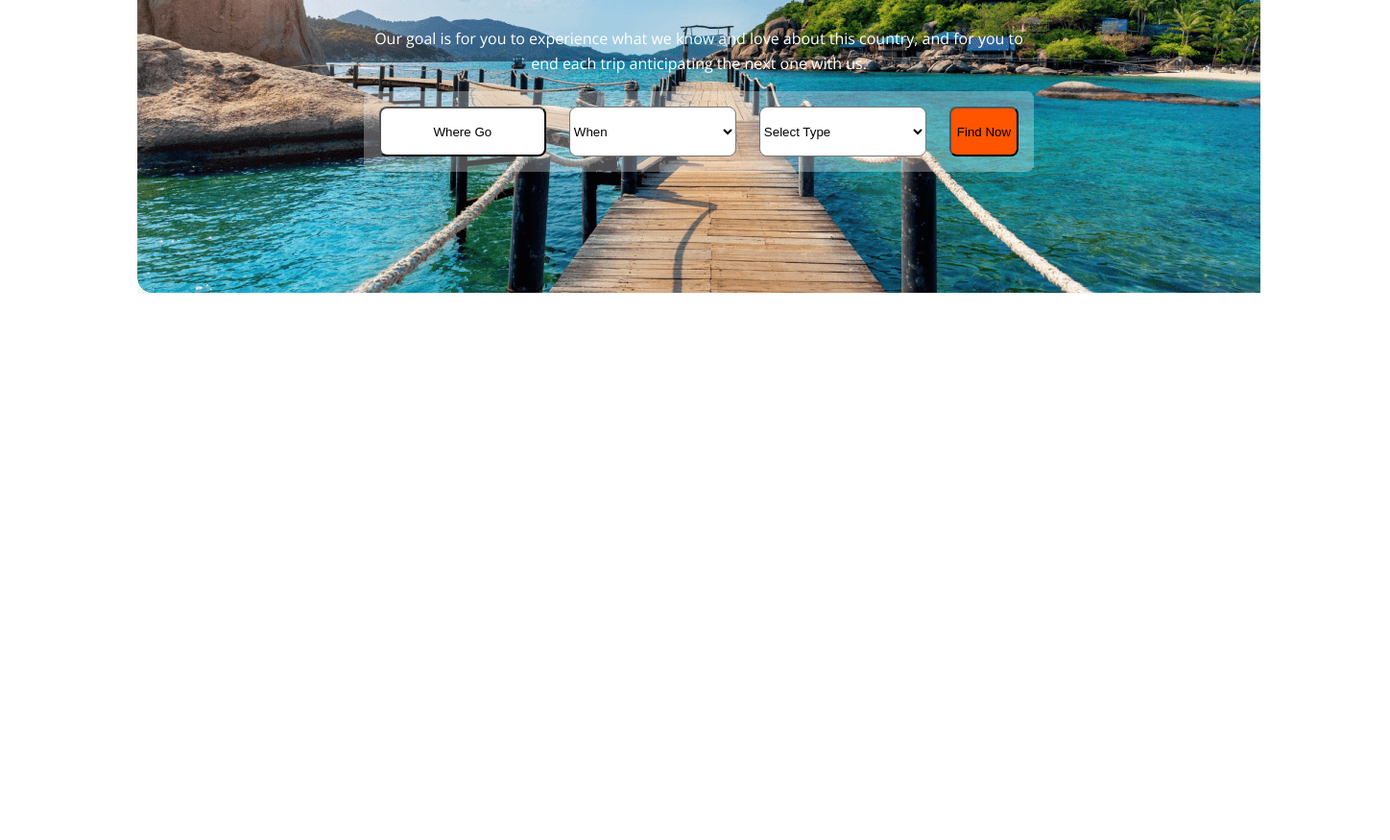
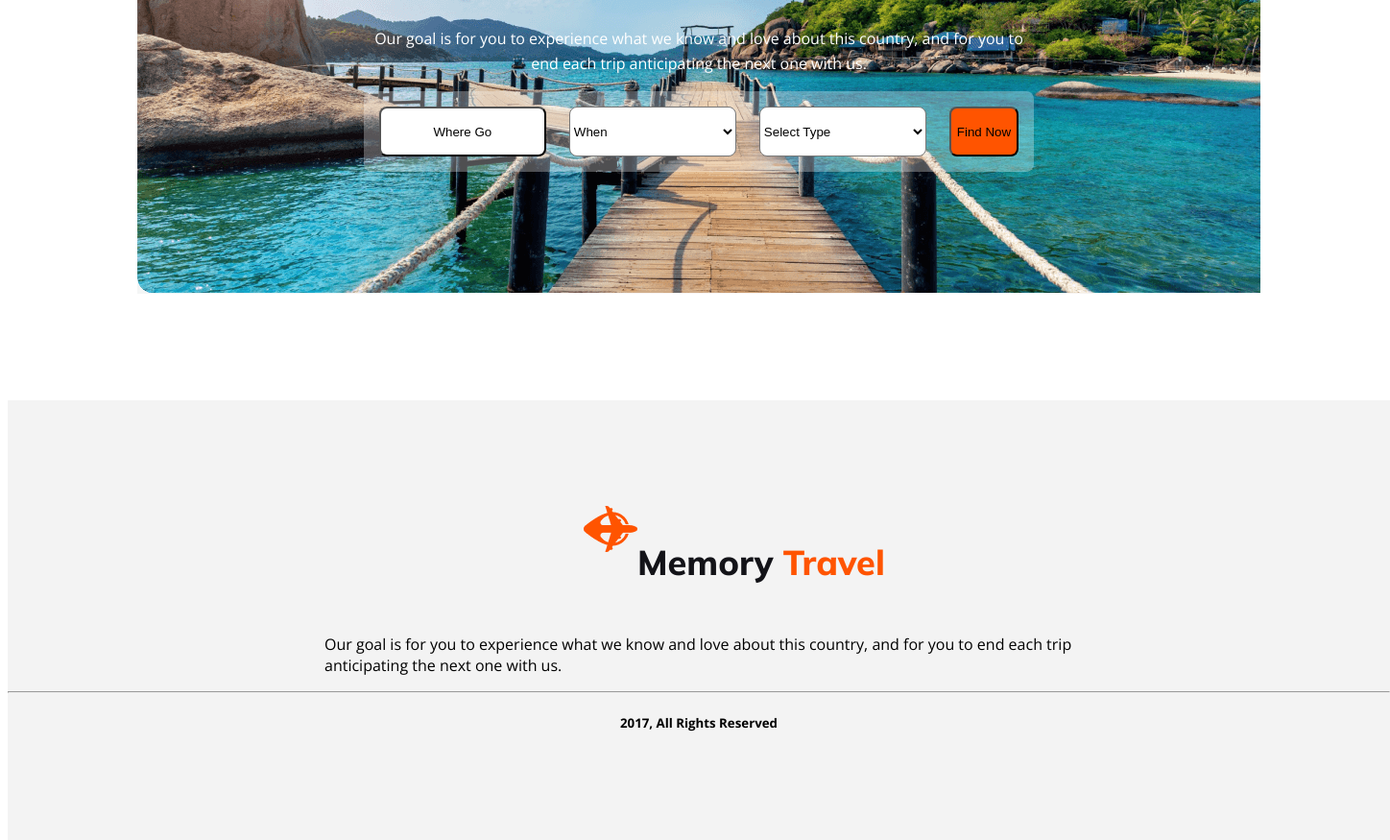
Before and after one commit to rahimariya19/assignment-2, a plain HTML site: page index.html in a window 1280 px wide. Shown: the part 372-1247 px from the top of the page at 96% size, 1448 px wide, since content can reach past the window. Before the commit the page ends 800 px from the top, so only its background shows below. Drawn offline with nearby package versions, Linux system fonts and the light colour scheme.

Commit message:
added my footer part

```diff
--- a/index.html
+++ b/index.html
@@ -57,7 +57,18 @@
     </main>
 
     <footer>
+        <div class="footer-column">
+            <div class="footer">
+                <a href=""><img src="Images/Group 40071 (2).png" alt=""></a>
+            <h3 class="nav-title">Memory <span class="title">Travel</span></h3>
+            </div>
+             <p class="footer-description">Our goal is for you to experience what we know and love about this country,
+                and for you to end each trip anticipating the next one with us.</p>
+            <hr>
+            <h5 class="footer-text">2017, All Rights Reserved</h5>
 
+
+        </div>
     </footer>
 
 </body>
--- a/styles/memory.css
+++ b/styles/memory.css
@@ -104,3 +104,27 @@ background: #FFF;
     background: #FF5400;
     border-radius: 8px;
 }
+
+/* footer */
+footer {
+    width: 1440px;
+    height: 502px;
+    background: rgba(19, 19, 24, 0.05);
+    margin-left: 0px;
+    margin-right: 0px;
+
+}
+.footer{
+    display: flex;
+    padding-top: 110px;
+    padding-left: 600px;
+}
+
+.footer-description{
+    padding-left: 330px;
+    padding-right: 330px;
+}
+.footer-text {
+    text-align: center;
+    padding-bottom: 110px;
+}
```
Also changed, not shown: Images/download.png (added), Images/facebook.png (added), Images/github.png (added), Images/instra.png (added).
